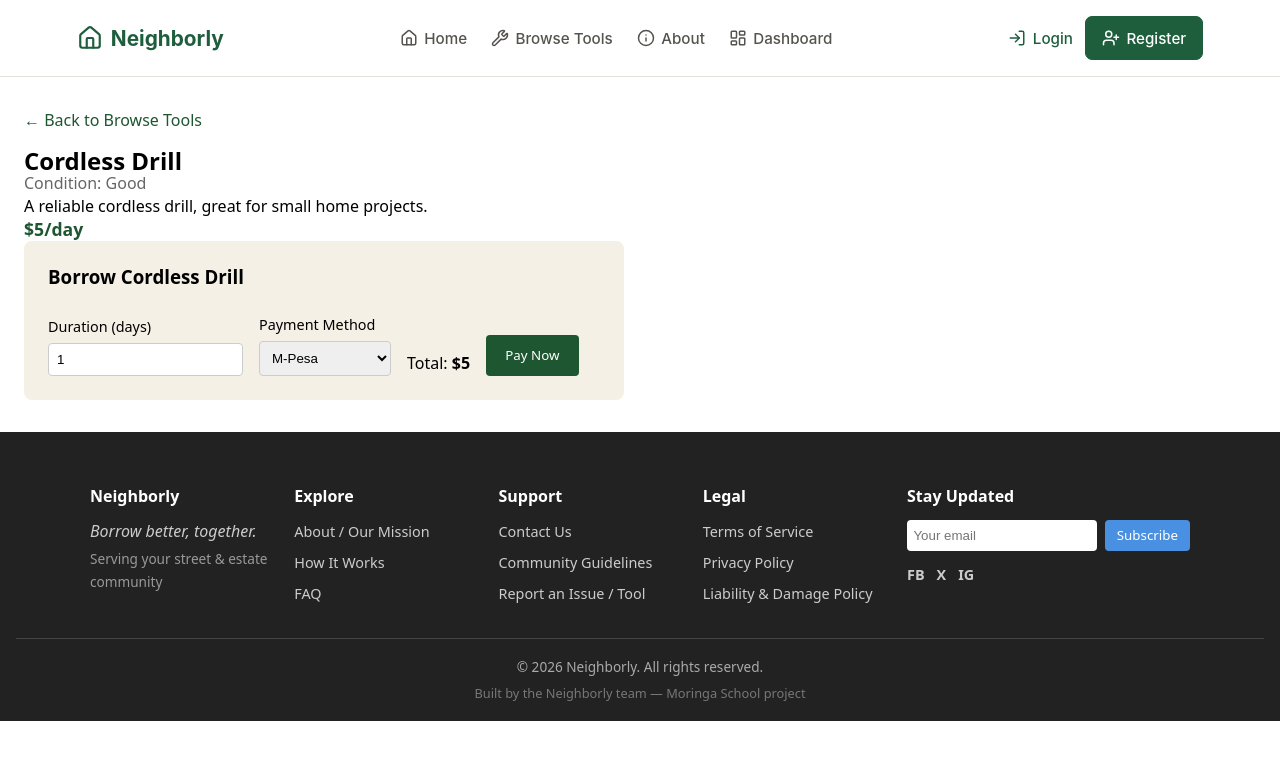
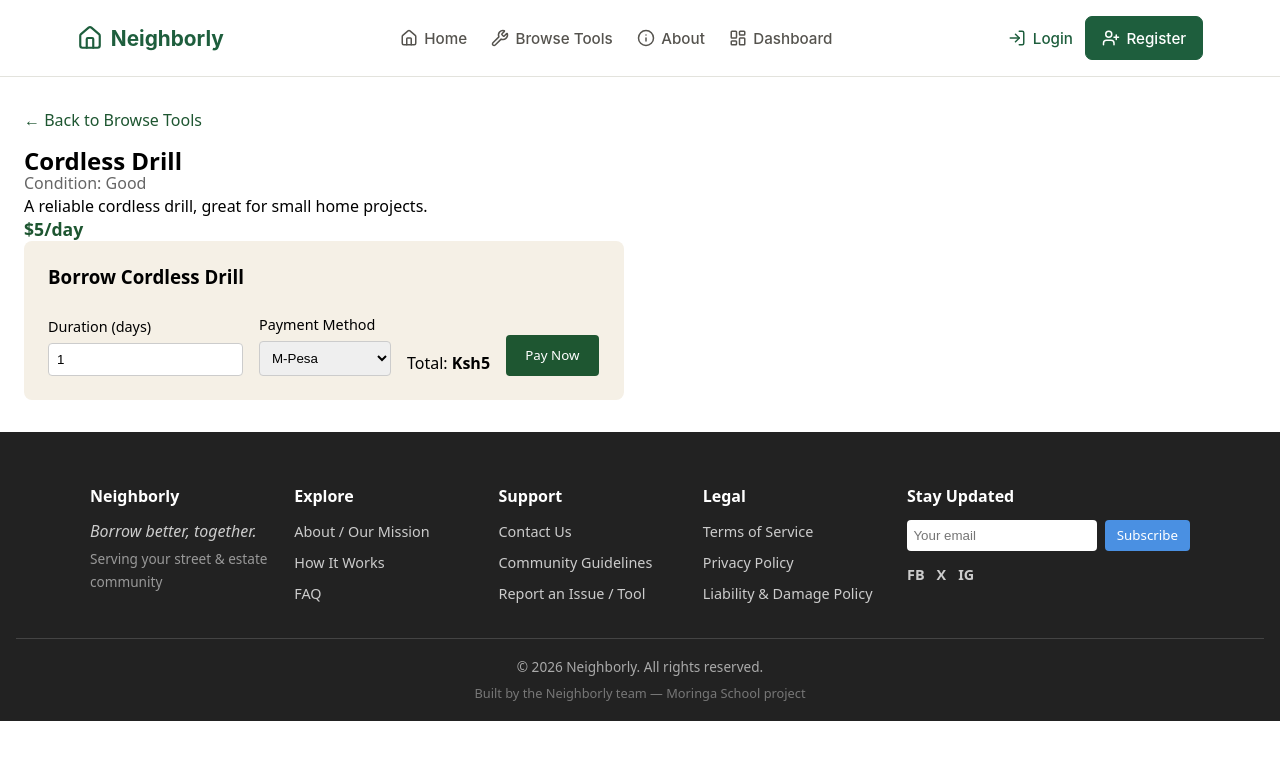
Before and after one commit to wanja-juma/Neighborly-Equipment-Lending-Library, a React (Vite) app in the folder client-side/: page /tools/1 in a window 1280 px wide. Both pictures are taken after a click on the button "Borrow this item". Shown: the top 760 px of the page. Built offline with nearby package versions, Linux system fonts and the light colour scheme; no server answers.

Commit message:
Fix currency display: use Ksh instead of $ in payment total

```diff
--- a/client-side/src/components/PaymentBar.jsx
+++ b/client-side/src/components/PaymentBar.jsx
@@ -45,7 +45,7 @@ function PaymentBar({ itemName = 'this tool', dailyRate = 5 }) {
       </label>
 
       <div className="payment-total">
-        Total: <strong>${total}</strong>
+        Total: <strong>Ksh{total}</strong>
       </div>
 
       <button type="submit">Pay Now</button>
```
